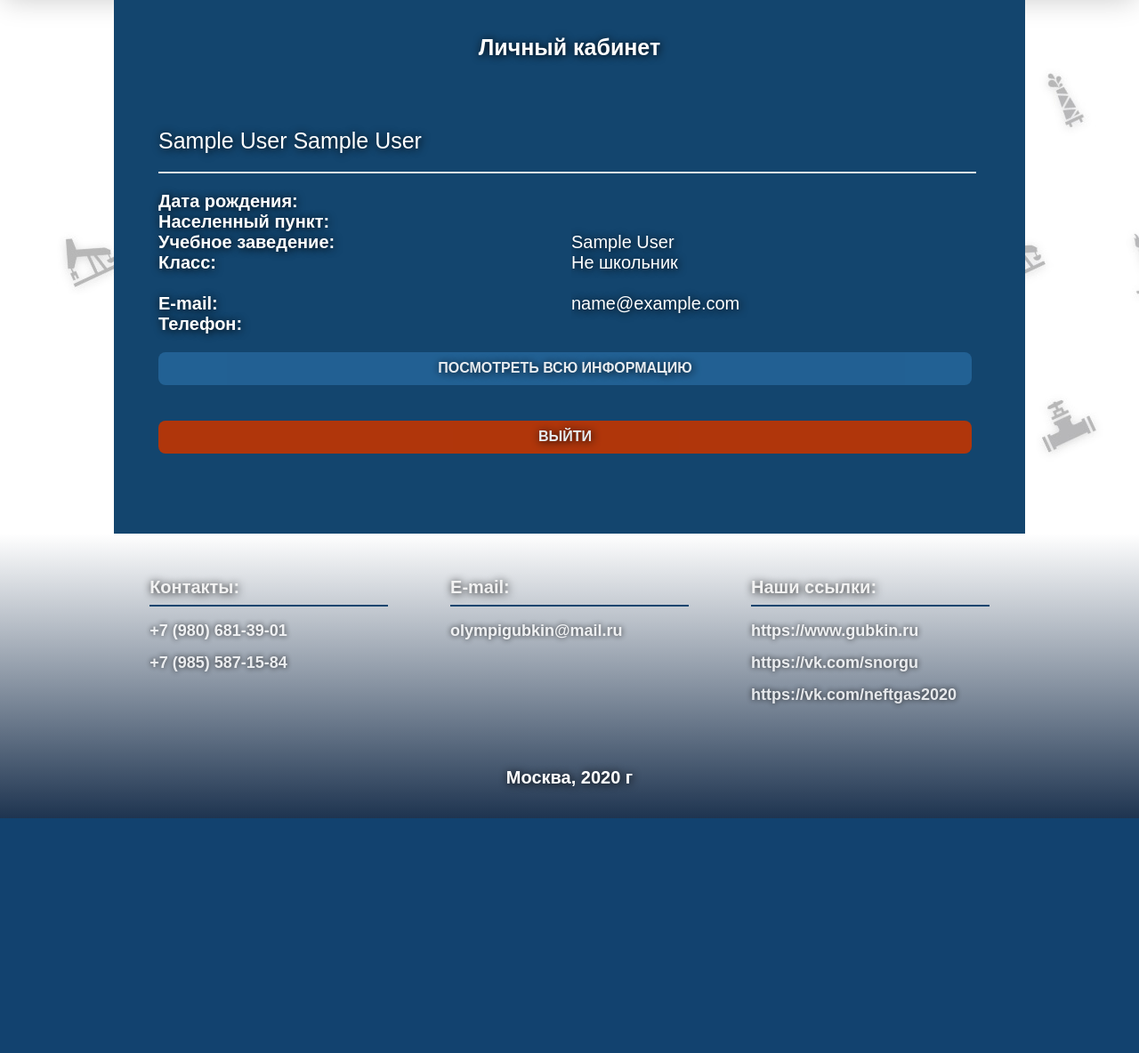
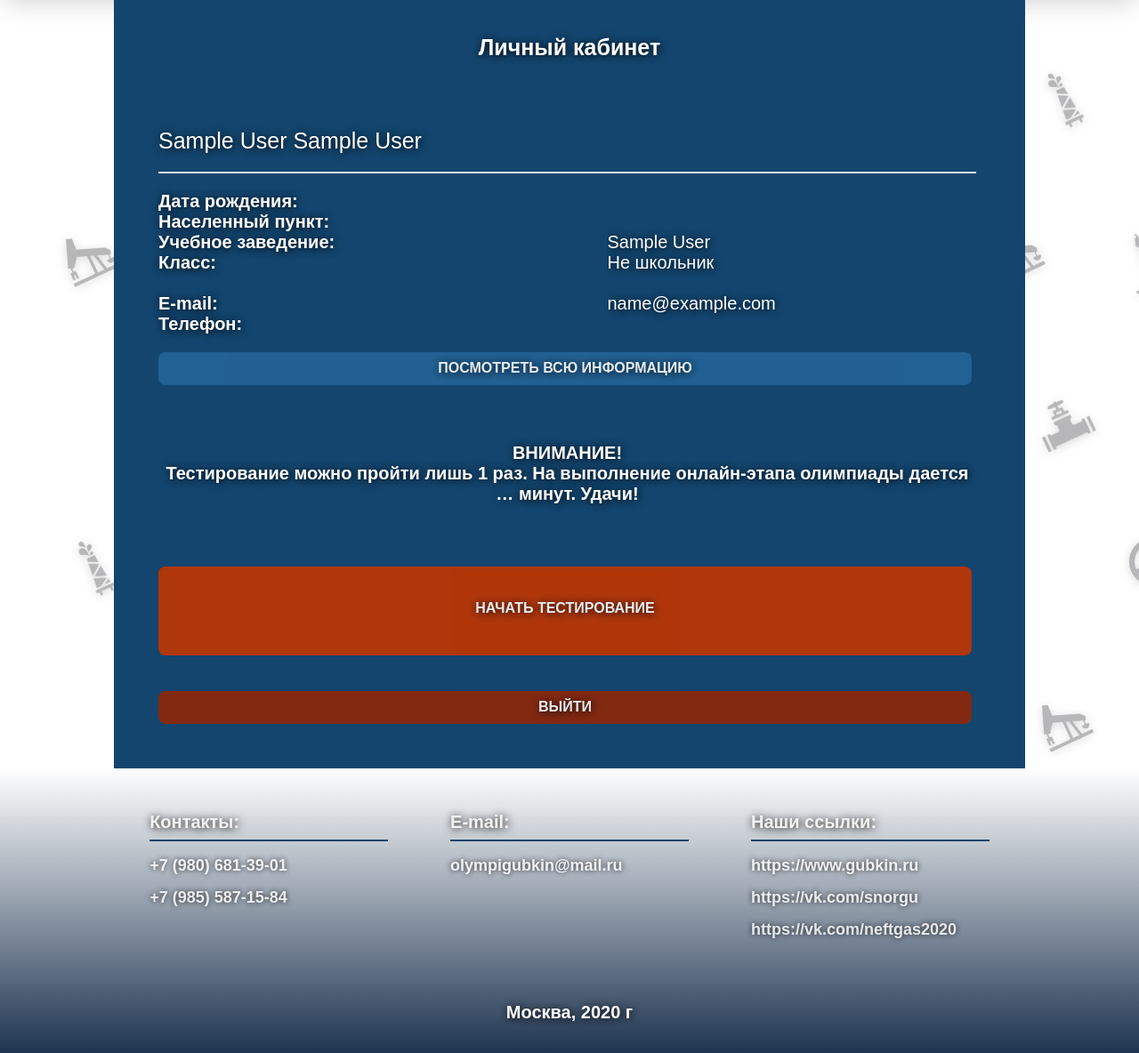
Before and after one commit to CoolerMgdn/kerosinka, a PHP site: page /profile.php in a window 1280 px wide. Shown: the part 521-1705 px from the top of the page at 89% size. Before the commit the page ends 1441 px from the top, so only its background shows below. Run offline with PHP 8.4, Linux system fonts and the light colour scheme; the visitor is signed in with stand-in values (Sample User, id 1); some libraries are stand-ins or nearby versions.

Commit message:
(front)[fix]: ЛК добавил кнопку теста

```diff
--- a/profile.php
+++ b/profile.php
@@ -64,6 +64,10 @@ $mainPage = "
                 <div class=\"sectionlk-info-btn\">
                     <a class=\"cd-link\" href=\"profile-info.php\">Посмотреть всю информацию</a>
                 </div>
+                <a class=\"about-text1 sectionlk-info-testinfo\" >ВНИМАНИЕ! <br> Тестирование можно пройти лишь 1 раз. На выполнение онлайн-этапа олимпиады дается … минут. Удачи!</a>
+                <div class=\"sectionlk-info-test\">
+                    <a class=\"cd-link\" href=\"test.php\">Начать тестирование</a>
+                </div>
                 <div class=\"sectionlk-info-exit\">
                     <a class=\"cd-signin\" href=\"src/php/user_disconnect.php\">Выйти</a>
                 </div>
--- a/src/style/main.css
+++ b/src/style/main.css
@@ -444,14 +444,13 @@ body {
   background: -webkit-gradient(linear, left top, left bottom, from(#13456E), to(#13456E));
   background: linear-gradient(#13456E, #13456E);
   overflow: hidden;
-  padding-bottom: 50px;
 }
 
 .sectionlk-info {
   margin: 20px 5px 20px 0;
   display: -ms-grid;
   display: grid;
-      grid-template-areas: "fio fio" "text fromserver" "btn btn" "exit exit";
+      grid-template-areas: "fio fio" "text fromserver" "btn btn" "testinfo testinfo" "test test" "exit exit";
   -ms-grid-columns: auto auto;
       grid-template-columns: auto auto;
 }
@@ -496,12 +495,58 @@ body {
   text-align: left !important;
 }
 
+.sectionlk-info-test {
+  -ms-grid-row: 5;
+  -ms-grid-column: 1;
+  -ms-grid-column-span: 2;
+  grid-area: test;
+  margin: 70px 5px 20px 0;
+}
+
+.sectionlk-info-test a {
+  font-weight: bolder;
+  text-decoration: none;
+  text-align: center;
+  vertical-align: middle;
+  font-family: "PT Sans", sans-serif;
+  color: #fff;
+  text-shadow: 1px 1px 10px #000;
+  display: inline-block;
+  height: auto;
+  line-height: normal;
+  width: 100%;
+  height: 100px;
+}
+
+.sectionlk-info-test a.cd-link {
+  padding: 2.4em;
+  border: 1px solid rgba(255, 255, 255, 0.6);
+  border-radius: 0.5em;
+  background: #C13500;
+  border: none;
+  opacity: 0.9;
+  text-transform: uppercase;
+}
+
+.sectionlk-info-test a.cd-link:hover {
+  background: #8F2607;
+}
+
+.sectionlk-info-testinfo {
+  -ms-grid-row: 4;
+  -ms-grid-column: 1;
+  -ms-grid-column-span: 2;
+  grid-area: testinfo;
+  text-align: center !important;
+  font-weight: bolder;
+}
+
 .sectionlk-info-btn {
   -ms-grid-row: 3;
   -ms-grid-column: 1;
   -ms-grid-column-span: 2;
   grid-area: btn;
-  margin: 20px 5px 20px 0;
+  margin: 20px 5px 50px 0;
 }
 
 .sectionlk-info-btn a {
@@ -532,7 +577,7 @@ body {
 }
 
 .sectionlk-info-exit {
-  -ms-grid-row: 4;
+  -ms-grid-row: 6;
   -ms-grid-column: 1;
   -ms-grid-column-span: 2;
   grid-area: exit;
@@ -556,7 +601,7 @@ body {
   padding: .6em 1.2em;
   border: 1px solid rgba(255, 255, 255, 0.6);
   border-radius: 0.5em;
-  background: #C13500;
+  background: #8F2607;
   border: none;
   opacity: 0.9;
   text-transform: uppercase;
@@ -564,6 +609,7 @@ body {
 
 .sectionlk-info-exit a.cd-signin:hover, .sectionlk-info-exit a.cd-exit:hover {
   background: #8F2607;
+  opacity: 1;
 }
 
 /* Блок регистрации(авторизации) */
@@ -675,6 +721,7 @@ body {
 
 .formtest {
   margin-top: 10px;
+  position: relative;
   display: -webkit-box;
   display: -ms-flexbox;
   display: flex;
@@ -707,7 +754,8 @@ body {
 }
 
 .formtest img {
-  width: 100%;
+  width: 60%;
+  vertical-align: middle;
 }
 
 .formtest .inputs {
--- a/src/style/main.scss
+++ b/src/style/main.scss
@@ -338,7 +338,7 @@ body {
 #sectionlk {
   background: linear-gradient($main1, $main2);
   overflow: hidden;
-  padding-bottom: 50px;
+  //padding-bottom: 50px;
 }
 .sectionlk-info{
   margin: 20px 5px 20px 0;
@@ -347,6 +347,8 @@ body {
     "fio fio"
     "text fromserver"
     "btn btn"
+    "testinfo testinfo"
+    "test test"
     "exit exit";
   grid-template-columns: auto auto;
 }
@@ -377,9 +379,44 @@ body {
     text-align: left !important;
   }
 }
+.sectionlk-info-test{
+  grid-area: test;
+  margin: 70px 5px 20px 0;
+  a{
+    font-weight: bolder;
+    text-decoration: none;
+    text-align: center;
+    vertical-align: middle;
+    font-family: "PT Sans", sans-serif;
+    color: #fff;
+    text-shadow: 1px 1px 10px #000;
+    display: inline-block;
+    height: auto;
+    line-height: normal;
+    width: 100%;
+    height: 100px;
+    &.cd-link{
+      padding: 2.4em;
+      border: 1px solid rgba(255, 255, 255, 0.6);
+      border-radius: 0.5em;
+      background: $link-reg;
+      border: none;
+      opacity: 0.9;
+      text-transform: uppercase;
+      &:hover{
+        background: $link-reg-hover;
+      }
+    }
+  }
+}
+.sectionlk-info-testinfo{
+  grid-area: testinfo;
+  text-align: center !important;
+  font-weight: bolder;
+}
 .sectionlk-info-btn{
   grid-area: btn;
-  margin: 20px 5px 20px 0;
+  margin: 20px 5px 50px 0;
   a{
     font-weight: bolder;
     text-decoration: none;
@@ -423,12 +460,13 @@ body {
       padding: .6em 1.2em;
       border: 1px solid rgba(255, 255, 255, 0.6);
       border-radius: 0.5em;
-      background: $link-reg;
+      background: $link-reg-hover;
       border: none;
       opacity: 0.9;
       text-transform: uppercase;
       &:hover{
-        background: $link-reg-hover
+        background: $link-reg-hover;
+        opacity: 1;
       }
     }
   }
@@ -516,6 +554,7 @@ body {
 //Форма тестов
 .formtest{
   margin-top: 10px;
+  position: relative;
   display: flex;
   flex-direction: column;
   width: 100%;
@@ -536,7 +575,8 @@ body {
     width: 100%;
   }
   img{
-    width: 100%;
+    width: 60%;
+    vertical-align: middle;
   }
   //& .input_text{
     //margin-left: -20px !important;
```
Also changed, not shown: 1 other file.
